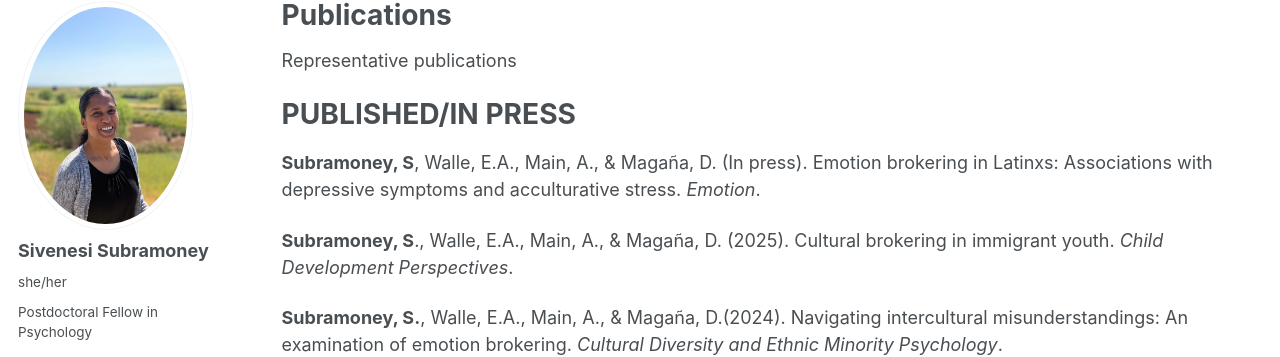
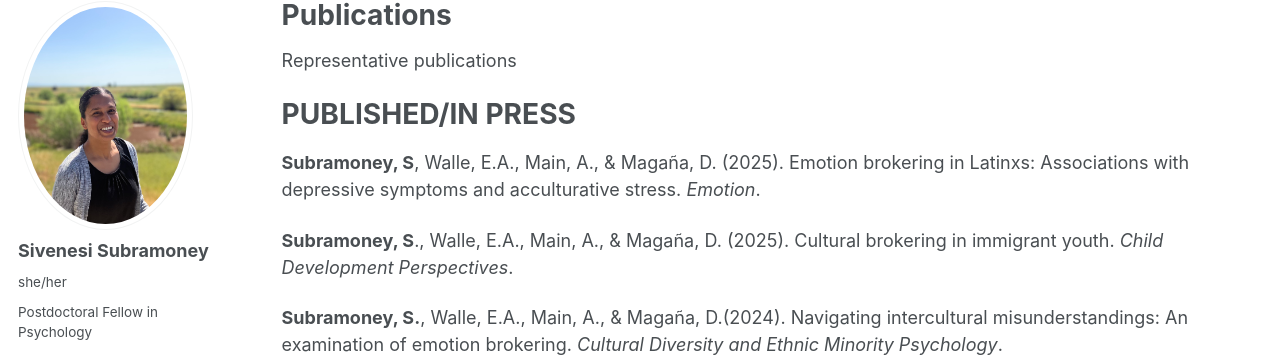
Before and after one commit to Sivenesi/Sivenesi.github.io, a Jekyll site: the page built from _pages/publications.md, in a window 1280 px wide and 1101 px high. Shown: the part 105-462 px from the top of the window. Built offline with Jekyll 4.4.1, drawn with Linux system fonts in a browser that asks for light colours.

Commit message:
Update publications.md

```diff
--- a/_pages/publications.md
+++ b/_pages/publications.md
@@ -9,7 +9,7 @@
 
 # PUBLISHED/IN PRESS
 
-**Subramoney, S**, Walle, E.A., Main, A., & Magaña, D. (In press). Emotion brokering in Latinxs: Associations with depressive symptoms and acculturative stress. *Emotion*.
+**Subramoney, S**, Walle, E.A., Main, A., & Magaña, D. (2025). Emotion brokering in Latinxs: Associations with depressive symptoms and acculturative stress. *Emotion*.
 
 **Subramoney, S**., Walle, E.A., Main, A., & Magaña, D. (2025). Cultural brokering in immigrant youth. *Child Development Perspectives*.
 
```
